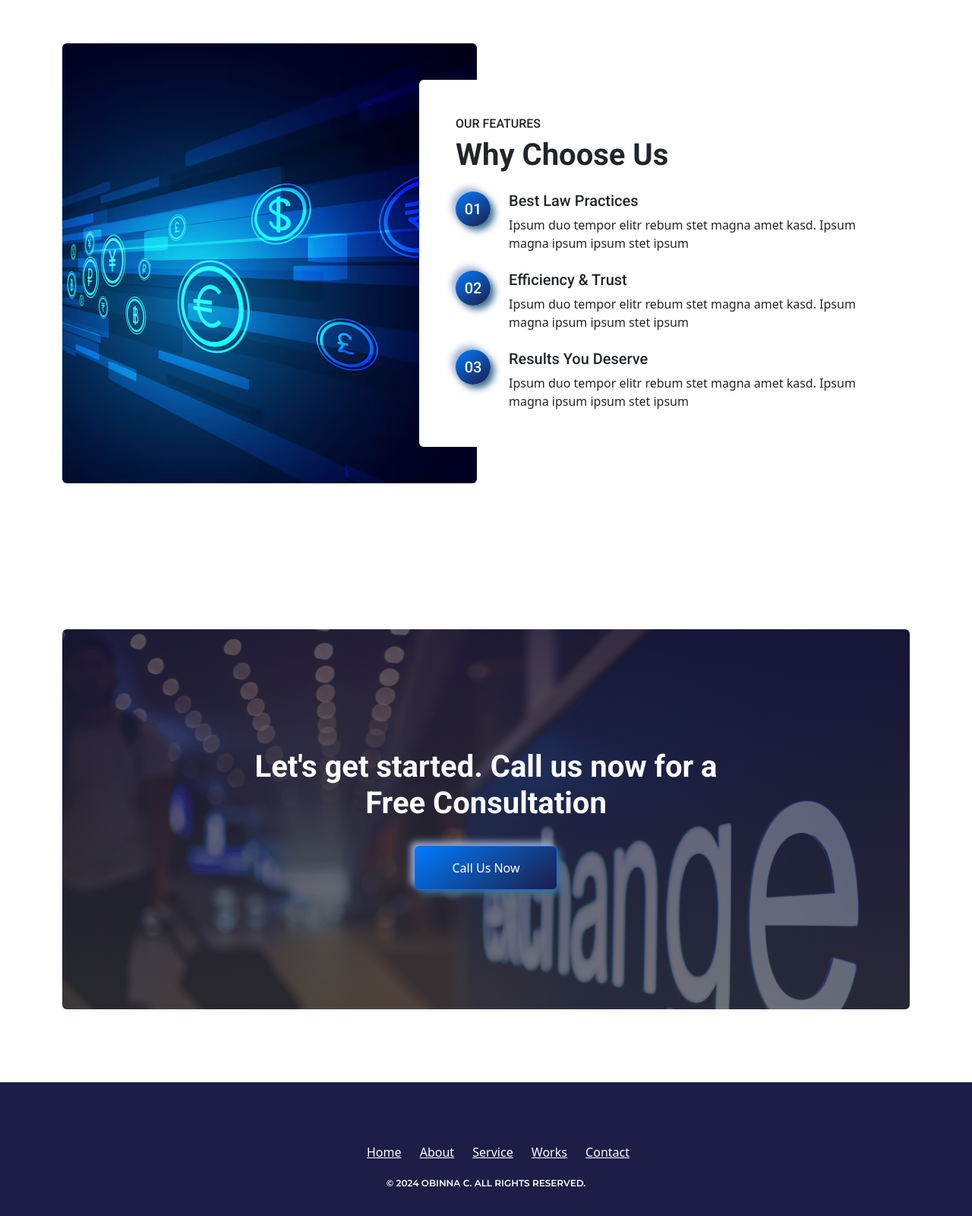
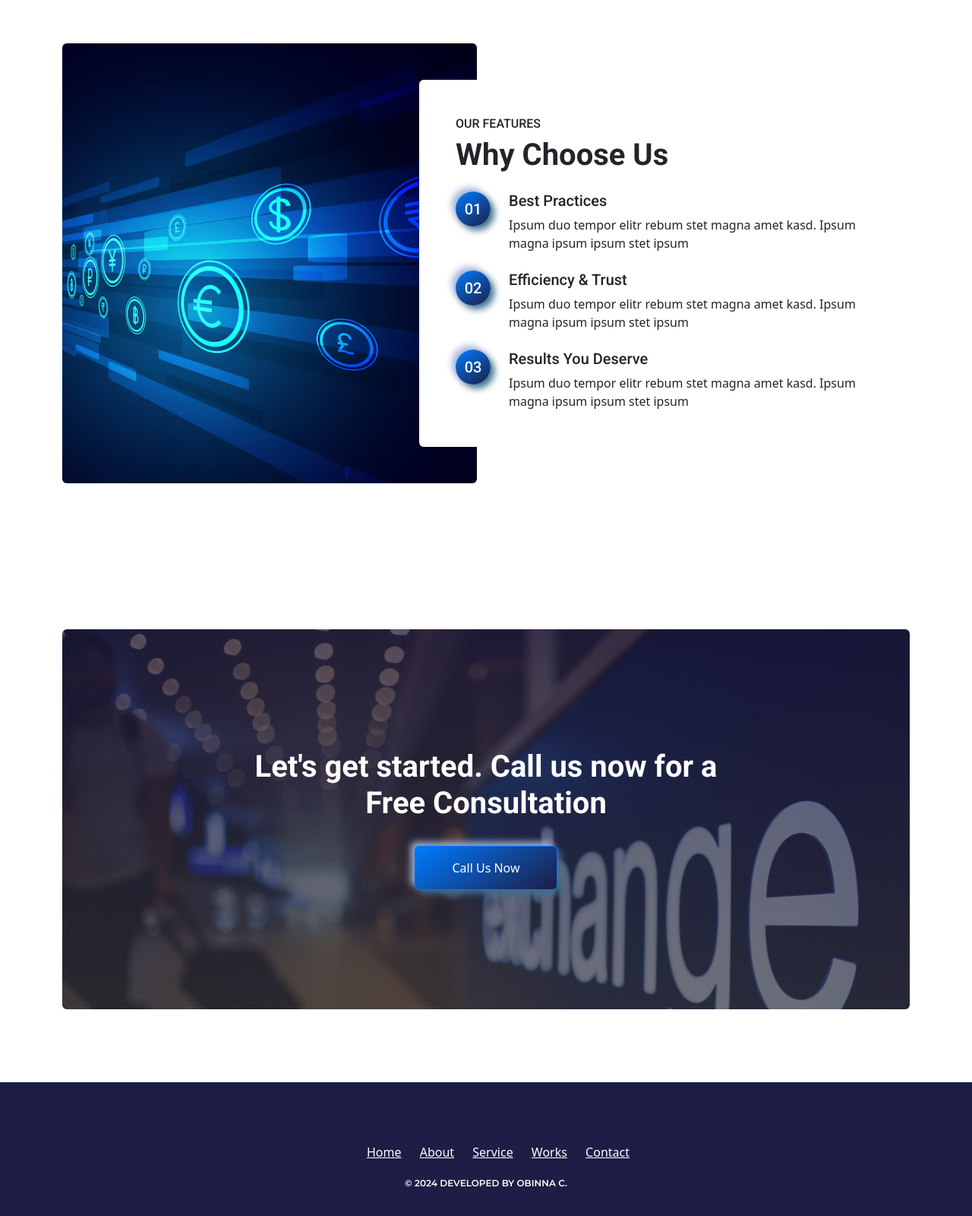
Before and after one commit to Tactical-one/CurrencyX_Platform, a website: page public/index.html in a window 1280 px wide. Shown: the part 1585-3185 px from the top of the page at 76% size. Drawn offline with nearby package versions, Linux system fonts and the light colour scheme; no server answers.

Commit message:
adjustments to html

```diff
--- a/public/index.html
+++ b/public/index.html
@@ -593,7 +593,7 @@
                                 <h5 class="text-secondary1 m-0">01</h5>
                             </div>
                             <div class="ml-4">
-                                <h5>Best Law Practices</h5>
+                                <h5>Best Practices</h5>
                                 <p class="m-0">Ipsum duo tempor elitr rebum stet magna amet kasd. Ipsum magna ipsum ipsum stet ipsum</p>
                             </div>
                         </div>
@@ -652,7 +652,7 @@
                         </ul>
                     </div>
                     <div class="footer_copyright">
-                        <p>© 2024 Obinna C. All Rights Reserved.</p>
+                        <p>© 2024 Developed by Obinna C.</p>
                     </div>
                 </div><!--- END COL -->
             </div><!--- END ROW -->
```
